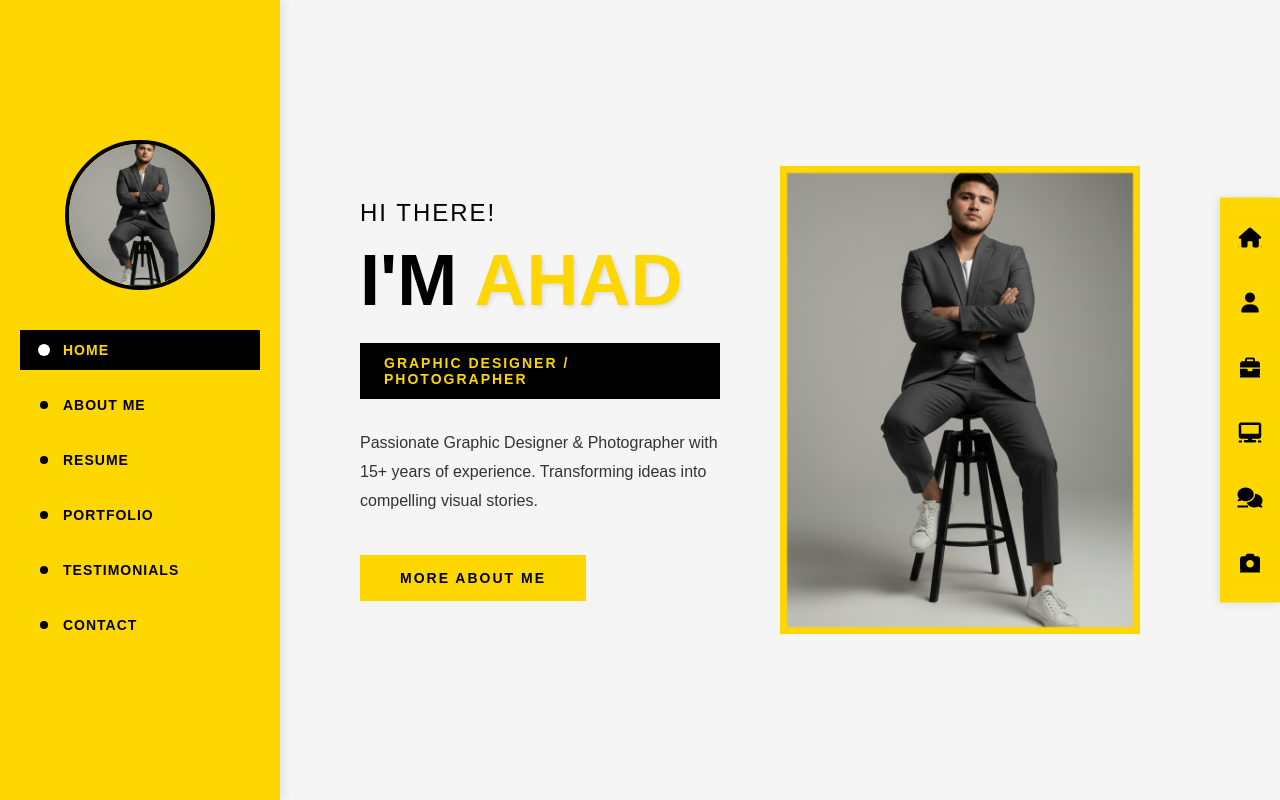
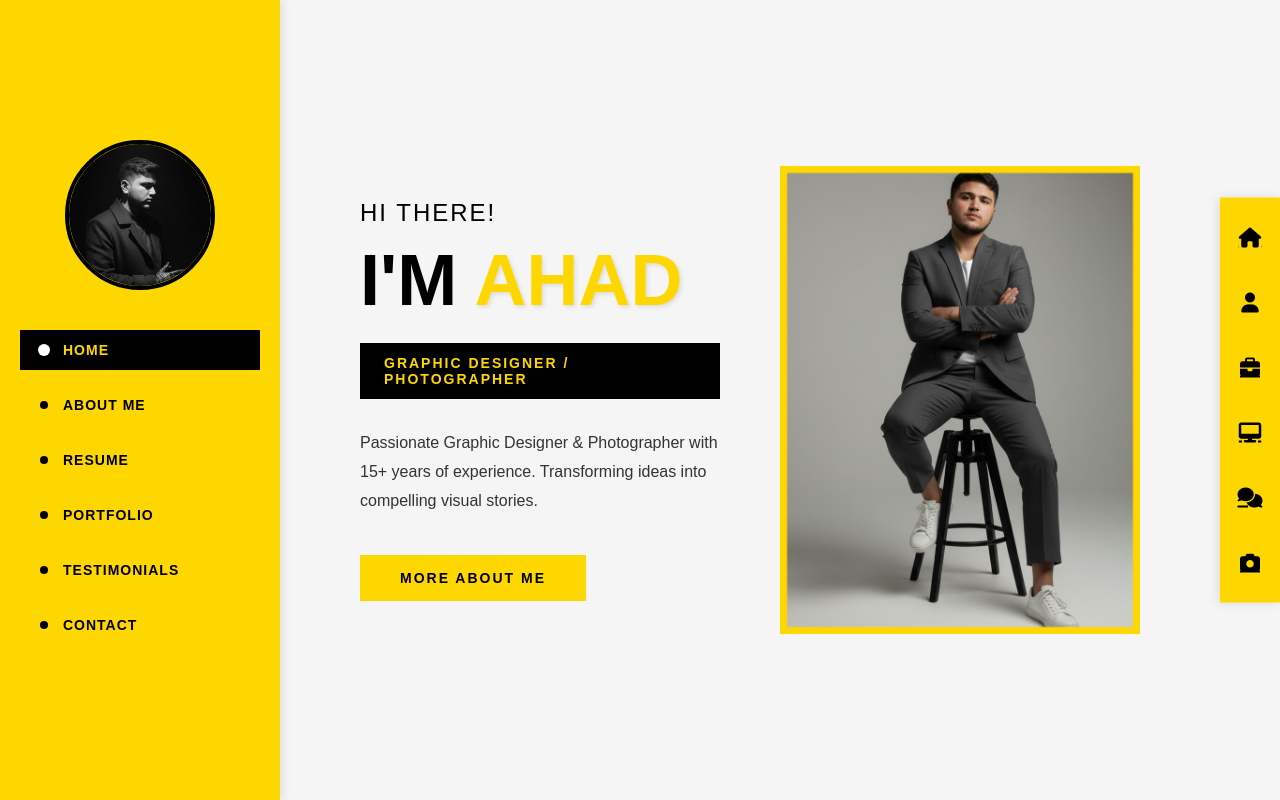
Before and after one commit to abdulahadofficial432-arch/PBA, a website: page index.html in a window 1280 px wide. Drawn offline with Linux system fonts and the light colour scheme.

Commit message:
Update index.html and remove im1.jpg

```diff
--- a/index.html
+++ b/index.html
@@ -20,7 +20,7 @@
     <nav class="sidebar">
         <div class="sidebar-content">
             <div class="profile-image">
-                <img src="/Public/media/im1.jpg" alt="Ahad">
+                <img src="/Public/media/im1.png" alt="Ahad">
             </div>
             <ul class="nav-menu">
                 <li><a href="#home" class="nav-link active" data-section="home">
```
Also changed, not shown: Public/media/im1.jpg (deleted).
